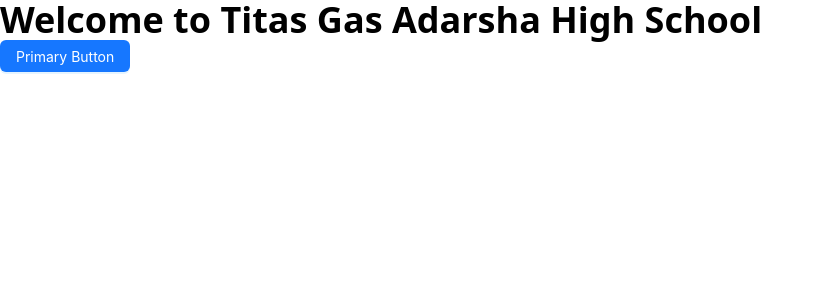
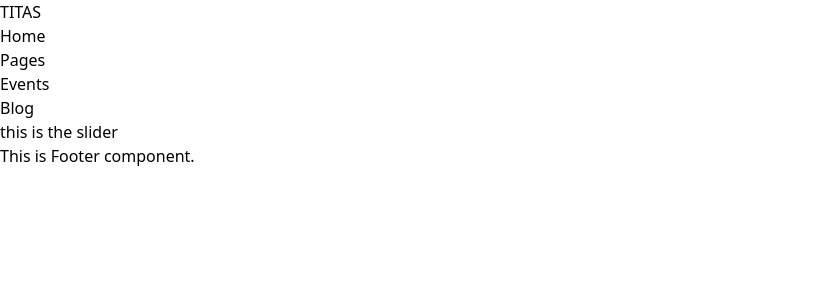
Before and after one commit to hassansabbir/titas-web-app-client, a React (Vite) app: page / in a window 1280 px wide. Shown: the top 300 px of the page, without its empty margins (0-823 px from the left). Built offline with nearby package versions, Linux system fonts and the light colour scheme.

Commit message:
routes declared

```diff
--- a/src/components/layout/MainLayout.tsx
+++ b/src/components/layout/MainLayout.tsx
@@ -1,12 +1,13 @@
-import { Button } from "antd";
+import { Outlet } from "react-router-dom";
+import Navbar from "../shared/Navbar";
+import Footer from "../shared/Footer";
 
 const MainLayout = () => {
   return (
     <>
-      <h1 className="text-4xl font-bold">
-        Welcome to Titas Gas Adarsha High School
-      </h1>
-      <Button type="primary">Primary Button</Button>
+      <Navbar></Navbar>
+      <Outlet></Outlet>
+      <Footer></Footer>
     </>
   );
 };
--- a/src/components/shared/Navbar.tsx
+++ b/src/components/shared/Navbar.tsx
@@ -1,8 +1,19 @@
+// import titasLogo from ""
 const Navbar = () => {
   return (
-    <div>
-      <h1>This is Navbar component.</h1>
-    </div>
+    <>
+      <div>
+        <h1>TITAS</h1>
+      </div>
+      <div>
+        <ul>
+          <li>Home</li>
+          <li>Pages</li>
+          <li>Events</li>
+          <li>Blog</li>
+        </ul>
+      </div>
+    </>
   );
 };
 
--- a/src/pages/Home/Home/Home.tsx
+++ b/src/pages/Home/Home/Home.tsx
@@ -1,7 +1,9 @@
+import Slider from "../Slider/Slider";
+
 const Home = () => {
   return (
     <div>
-      <h1>This is Home component.</h1>
+      <Slider></Slider>
     </div>
   );
 };
--- /dev/null
+++ b/src/pages/Home/Slider/Slider.tsx
@@ -0,0 +1,5 @@
+const Slider = () => {
+  return <div>this is the slider</div>;
+};
+
+export default Slider;
```
Also changed, not shown: src/routes/Routes.tsx (+7 -0 lines).
